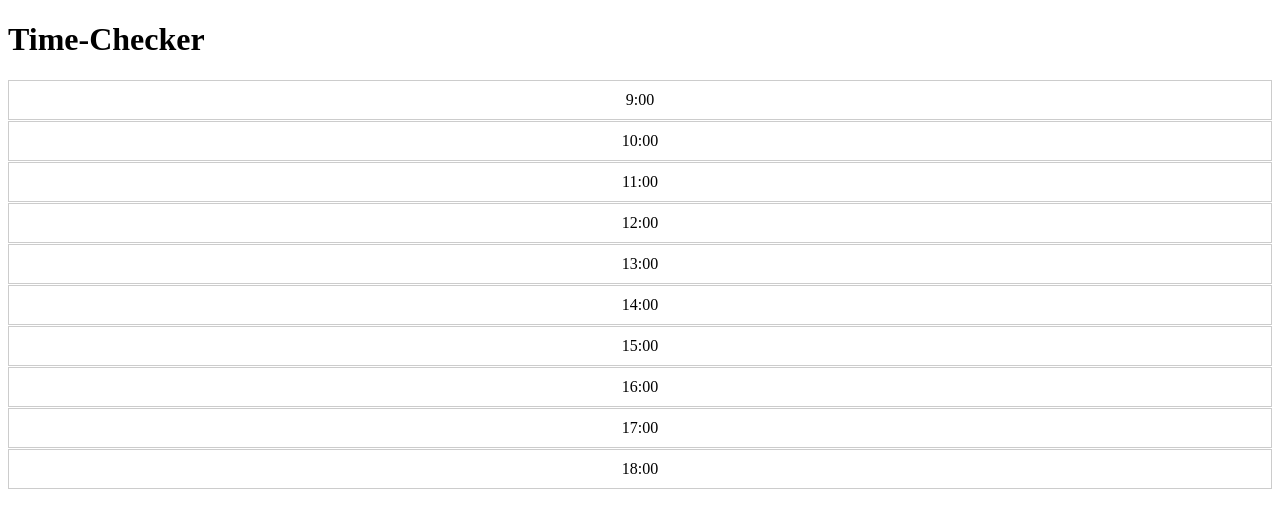
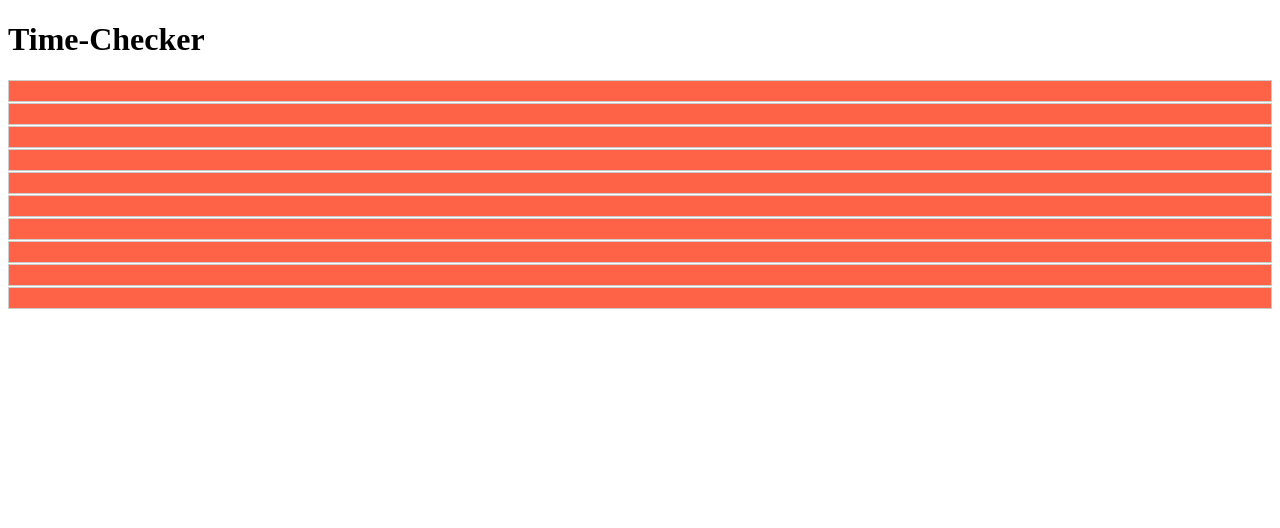
Before and after one commit to HyunJaeyeon/time-checker, a React (Create React App) app: page / in a window 1280 px wide. Shown: the top 528 px of the page. Built offline with nearby package versions, Linux system fonts and the light colour scheme.

Commit message:
refactor: 직접적인 classList 접근 수정

```diff
--- a/package.json
+++ b/package.json
@@ -15,6 +15,7 @@
     "react-dom": "^18.2.0",
     "react-router-dom": "^6.16.0",
     "react-scripts": "5.0.1",
+    "styled-components": "^6.1.1",
     "typescript": "^4.9.5",
     "web-vitals": "^2.1.4"
   },
--- a/src/components/DayColumn.tsx
+++ b/src/components/DayColumn.tsx
@@ -1,25 +1,25 @@
-import React, { useState, MouseEvent } from 'react';
+import React, { useState } from 'react';
 import TimeCell from './TimeCell';
-
-type TMouseEvent = MouseEvent<HTMLElement>;
 
 function DayColumn() {
   const timeLists = [9, 10, 11, 12, 13, 14, 15, 16, 17, 18];
   const [selectedTimes, setSelectedTimes] = useState<number[]>([]);
   const [dragStart, setDragStart] = useState(false);
 
-  const checkSelectedTime = (time: number, e: TMouseEvent) => {
+  const checkSelectedTime = (time: number) => {
+    let isSelected = false;
+
     if (selectedTimes.includes(time)) {
       setSelectedTimes(
         selectedTimes.filter((selectTime) => selectTime !== time),
       );
-      e.target.classList.remove('selected');
     }
     if (!selectedTimes.includes(time)) {
       setSelectedTimes([...selectedTimes, time]);
-      e.target.classList.add('selected');
+      isSelected = true;
     }
-    console.log(selectedTimes);
+
+    return isSelected;
   };
 
   const checkDragStart = () => {
--- a/src/components/TimeCell.tsx
+++ b/src/components/TimeCell.tsx
@@ -1,27 +1,30 @@
-import React, { MouseEvent } from 'react';
-
-type TMouseEvent = MouseEvent<HTMLElement>;
+import React, { useState } from 'react';
 
 interface TimeCellProps {
   time: number;
   isDragStart: boolean;
-  checkSelectedTime: (time: number, e: TMouseEvent) => void;
+  checkSelectedTime: (time: number) => boolean;
 }
 
 function TimeCell({ time, isDragStart, checkSelectedTime }: TimeCellProps) {
-  const getSelectedTime = (event: TMouseEvent) => {
+  const [isSelected, setIsSelected] = useState(false);
+
+  const getSelectedTime = () => {
     if (isDragStart) {
-      checkSelectedTime(time, event);
+      setIsSelected(checkSelectedTime(time));
     }
   };
 
   return (
     <td
       className="time-slot"
-      onMouseDown={(event) => getSelectedTime(event)}
-      onMouseEnter={(event) => getSelectedTime(event)}
+      onMouseDown={getSelectedTime}
+      onMouseEnter={getSelectedTime}
+      style={
+        isSelected ? { backgroundColor: 'teal' } : { backgroundColor: 'tomato' }
+      }
     >
-      {`${time}:00`}
+      {' '}
     </td>
   );
 }
--- a/src/style.css
+++ b/src/style.css
@@ -11,6 +11,6 @@
   cursor: pointer;
 }
 
-.time-slot.selected {
+/* .time-slot.selected {
   background-color: #fbff00;
-}
+} */
```
Also changed, not shown: 1 other file (tests, documents, lock files or other folders).
